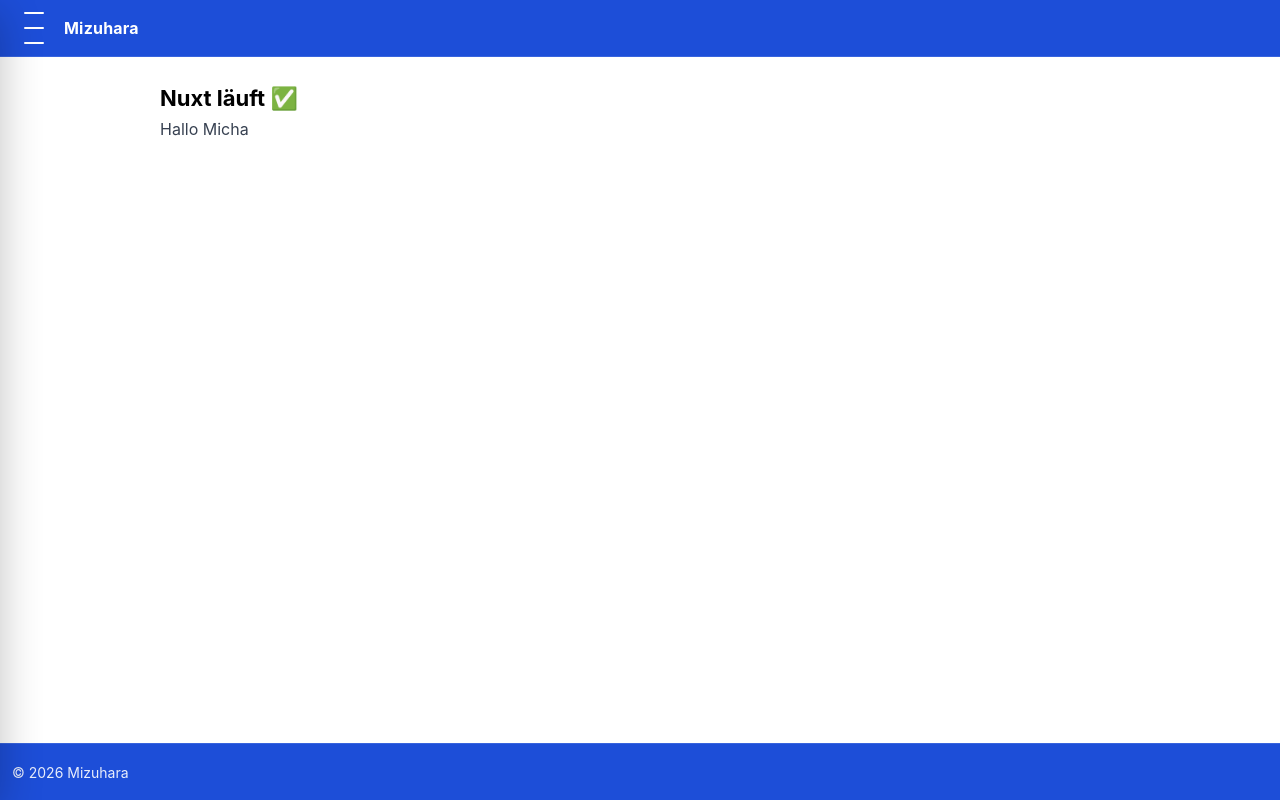
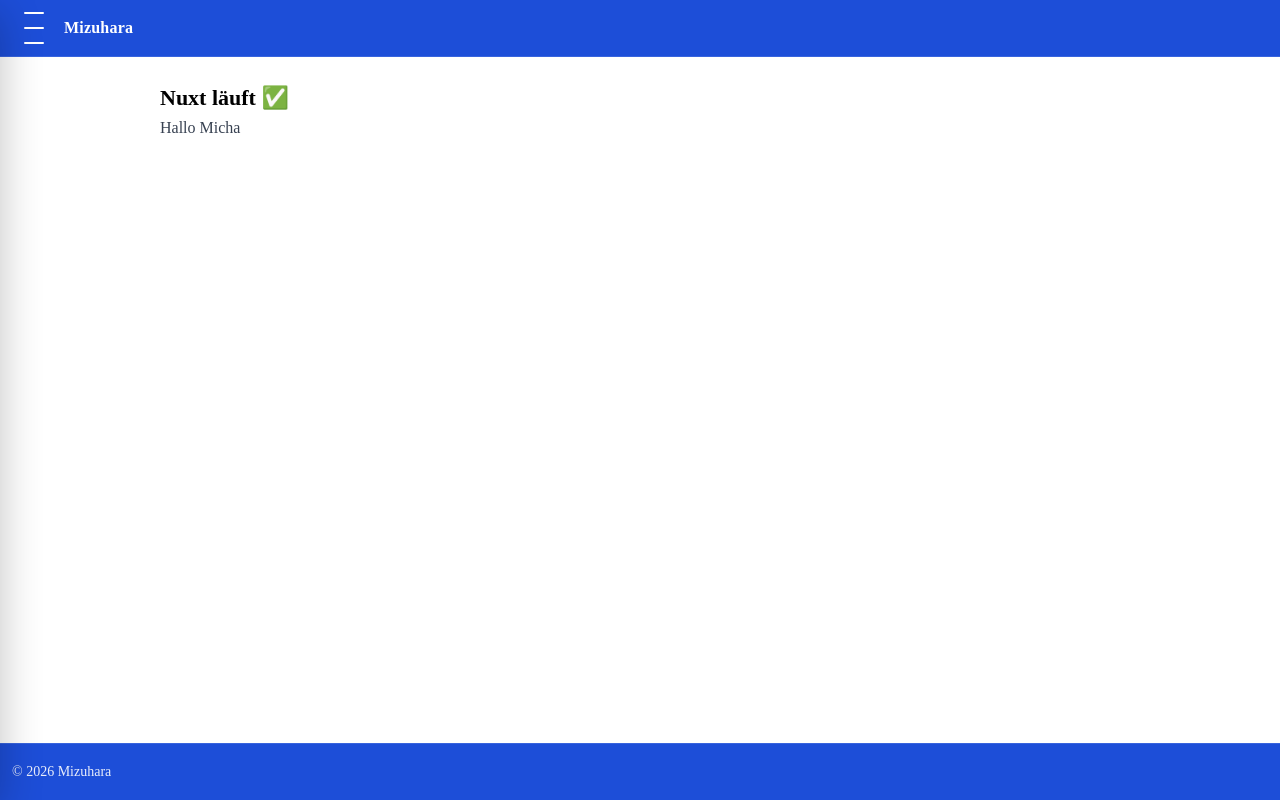
Before and after one commit to calenariaa/mizuhara_frontend, a Nuxt app: page / in a window 1280 px wide. Built offline with nearby package versions, Linux system fonts and the light colour scheme.

Commit message:
added new font

```diff
--- a/app.vue
+++ b/app.vue
@@ -18,7 +18,7 @@ body {
   margin: 0;
   padding: 0;
   background: #ffffff;
-  font-family: -apple-system, BlinkMacSystemFont, 'Segoe UI', Roboto, sans-serif;
+  font-family: var(--font-sans), serif;
 }
 
 #__nuxt {
```
